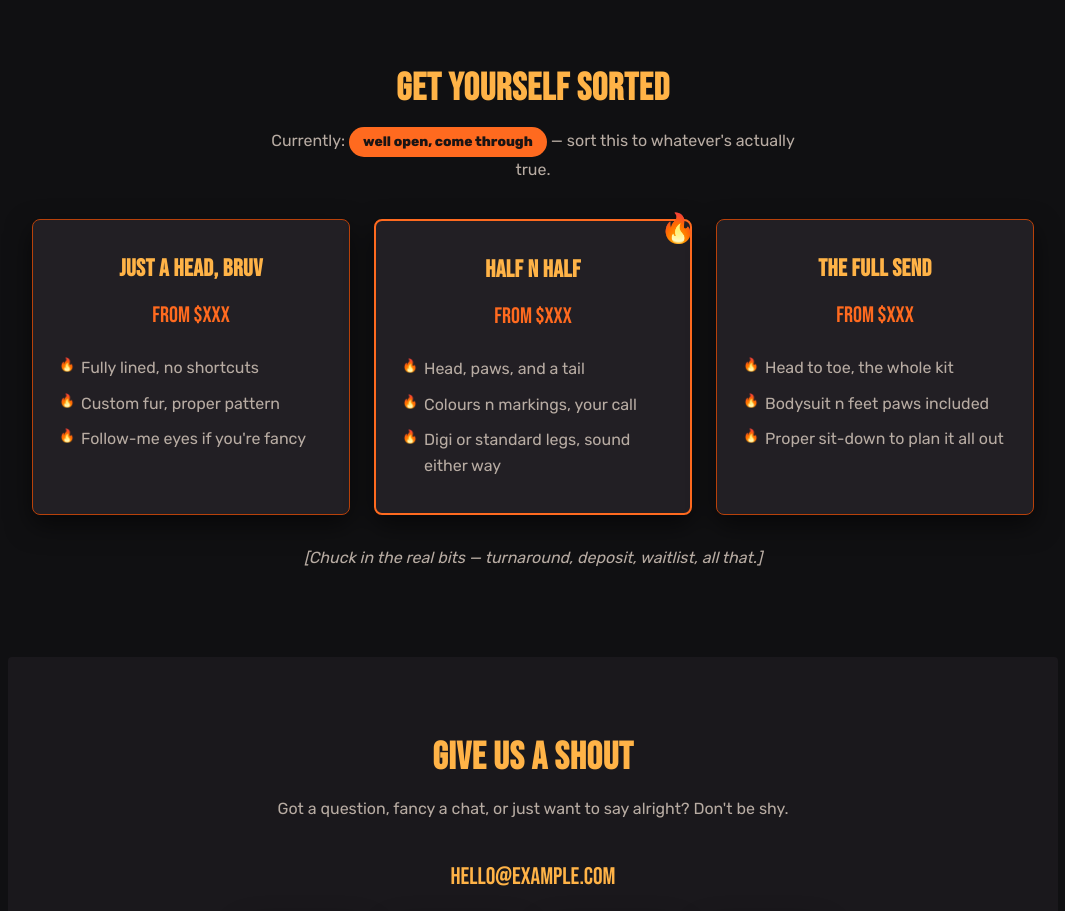
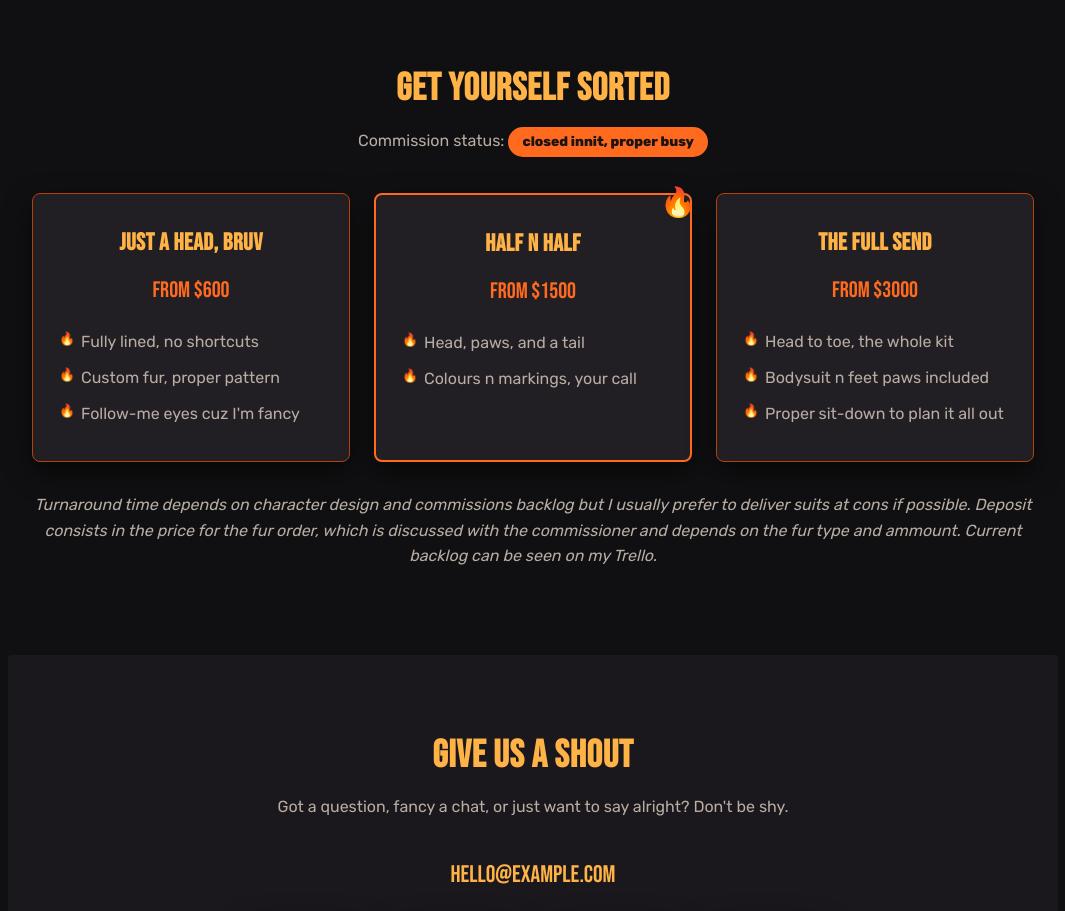
Before and after one commit to consol3/sparks-den, a plain HTML site: page index.html in a window 1280 px wide. Shown: the part 1720-2631 px from the top of the page, without its empty margins (107-1172 px from the left). Drawn offline with Linux system fonts and the light colour scheme.

Commit message:
Update index.html

```diff
--- a/index.html
+++ b/index.html
@@ -79,26 +79,26 @@
 
   <section id="commissions" class="section">
     <h2 class="section-title">get yourself sorted</h2>
-    <p class="section-sub">Currently: <span class="status-badge">well open, come through</span> — sort this to whatever's actually true.</p>
+    <p class="section-sub">Commission status: <span class="status-badge">closed innit, proper busy</span></p>
     <div class="tier-grid">
       <div class="tier-card">
         <h3>Just a Head, Bruv</h3>
-        <p class="tier-price">from $XXX</p>
-        <ul><li>Fully lined, no shortcuts</li><li>Custom fur, proper pattern</li><li>Follow-me eyes if you're fancy</li></ul>
+        <p class="tier-price">from $600</p>
+        <ul><li>Fully lined, no shortcuts</li><li>Custom fur, proper pattern</li><li>Follow-me eyes cuz I'm fancy</li></ul>
       </div>
       <div class="tier-card tier-featured">
         <span class="tier-flame">🔥</span>
         <h3>Half n Half</h3>
-        <p class="tier-price">from $XXX</p>
-        <ul><li>Head, paws, and a tail</li><li>Colours n markings, your call</li><li>Digi or standard legs, sound either way</li></ul>
+        <p class="tier-price">from $1500</p>
+        <ul><li>Head, paws, and a tail</li><li>Colours n markings, your call</li></ul>
       </div>
       <div class="tier-card">
         <h3>The Full Send</h3>
-        <p class="tier-price">from $XXX</p>
+        <p class="tier-price">from $3000</p>
         <ul><li>Head to toe, the whole kit</li><li>Bodysuit n feet paws included</li><li>Proper sit-down to plan it all out</li></ul>
       </div>
     </div>
-    <p class="tier-note">[Chuck in the real bits — turnaround, deposit, waitlist, all that.]</p>
+    <p class="tier-note">Turnaround time depends on character design and commissions backlog but I usually prefer to deliver suits at cons if possible. Deposit consists in the price for the fur order, which is discussed with the commissioner and depends on the fur type and ammount. Current backlog can be seen on my Trello.</p>
   </section>
 
   <section id="contact" class="section section-alt contact-section">
```
